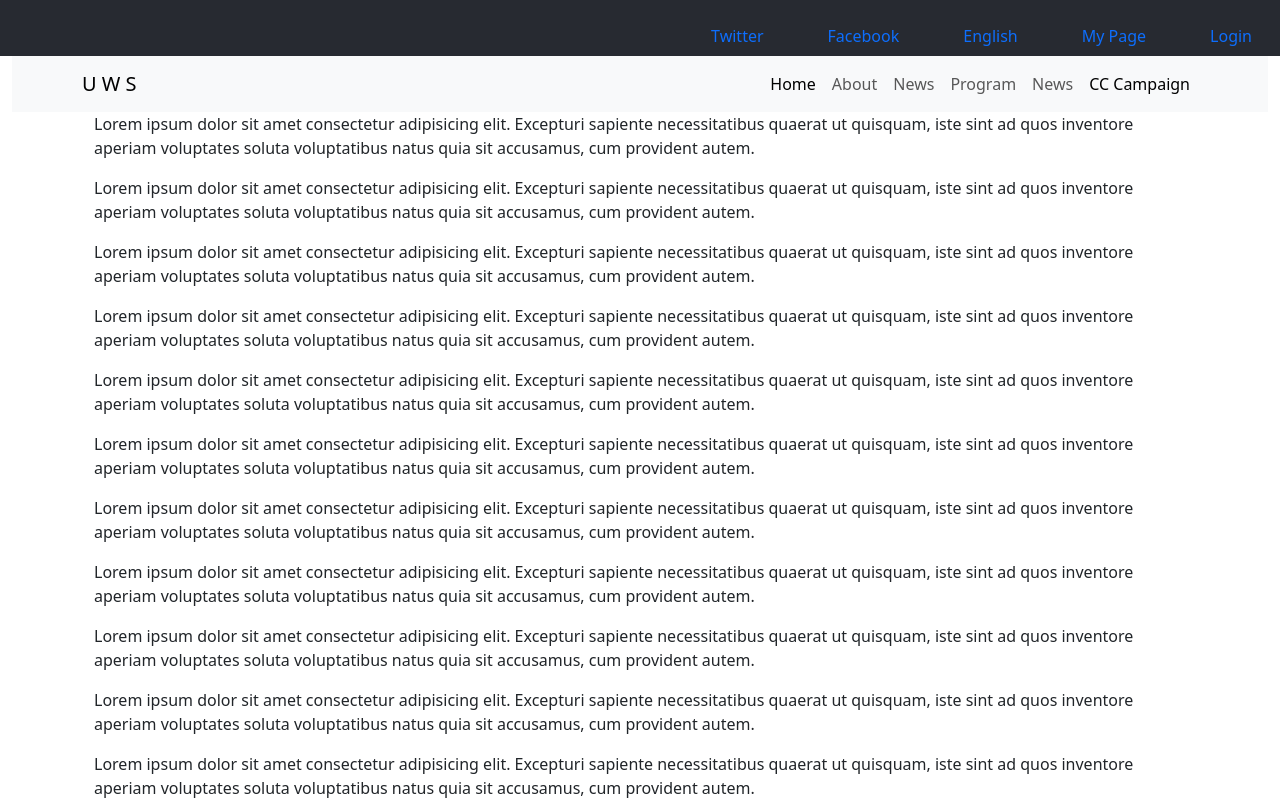
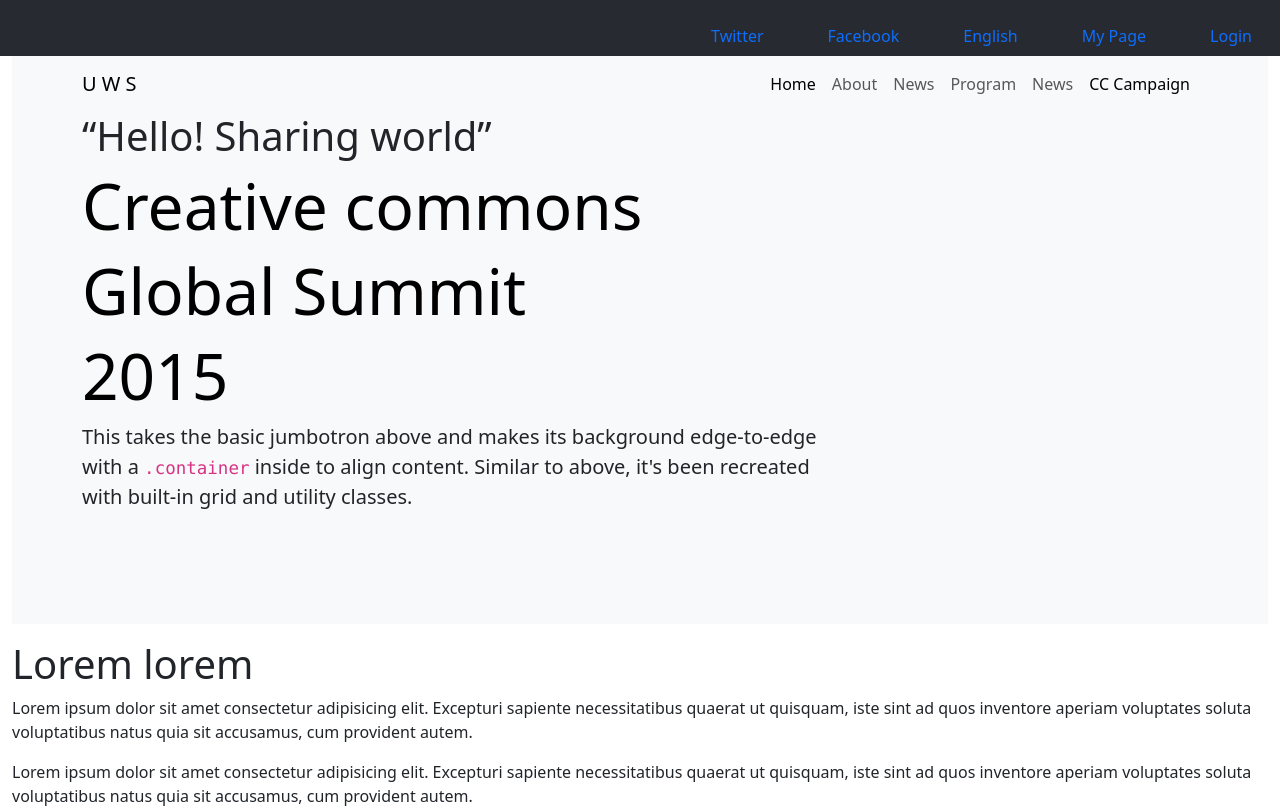
Before and after one commit to david-lafontant/united-world, a React (Create React App) app: page / in a window 1280 px wide. Shown: the top 808 px of the page. Built offline with nearby package versions, Linux system fonts and the light colour scheme.

Commit message:
Add and display jumbotron in home view

```diff
--- a/src/pages/home/Home.jsx
+++ b/src/pages/home/Home.jsx
@@ -1,9 +1,14 @@
 import React from 'react';
+
 import Container from 'react-bootstrap/Container';
+import styles from './Home.module.css';
+import Jumbotron from '../../components/jumbotron/Jumbotron';
 
 function Home() {
   return (
-    <Container className="p-4 mt-4">
+    <Container fluid className={`${styles.home}`}>
+      <Jumbotron />
+      <h1>Lorem lorem</h1>
       <p>
         Lorem ipsum dolor sit amet consectetur adipisicing elit.
         Excepturi sapiente necessitatibus quaerat ut quisquam, iste sint
```
